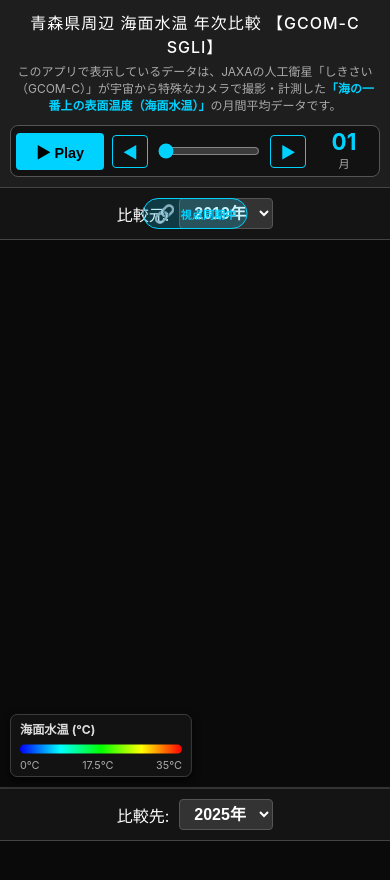
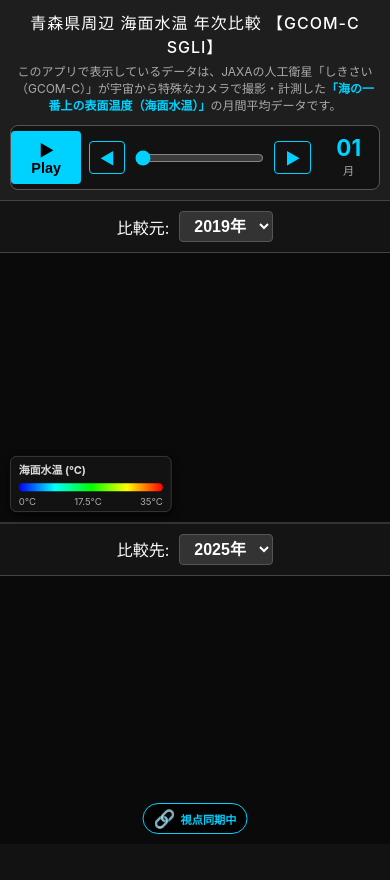
Before and after one commit to fore1f/mutsu-bay-sst, a plain HTML site: page index.html in a window 390 px wide. After the commit the page ends 844 px from the top, so only its background shows below. Drawn offline with nearby package versions, Linux system fonts and the light colour scheme.

Commit message:
Refine mobile UI: Reposition sync indicator and adjust map heights for iPhone

```diff
--- a/index.html
+++ b/index.html
@@ -290,17 +290,14 @@
                 gap: 8px;
                 padding: 5px;
             }
-            #month-slider {
-                width: 100px;
-                flex: 1;
-            }
             #maps-wrapper {
                 flex-direction: column;
-                height: 1200px; /* Force height to show both maps vertically */
-                flex-grow: 0;
+                height: auto; /* Allow flexible height */
+                flex-grow: 1;
+                overflow: hidden;
             }
             .map-section {
-                height: 600px;
+                height: 45vh; /* Each map takes slightly less than half screen */
                 border-right: none;
                 border-bottom: 2px solid #333;
             }
@@ -311,13 +308,19 @@
                 bottom: 10px;
                 left: 10px;
                 padding: 5px 10px;
-                transform: scale(0.9);
+                transform: scale(0.8);
                 transform-origin: bottom left;
+                z-index: 110;
             }
             #sync-indicator {
-                top: 10px;
+                top: auto;
+                bottom: 10px;
+                left: 50%;
+                transform: translateX(-50%);
                 padding: 4px 10px;
                 font-size: 0.7rem;
+                background: rgba(0, 0, 0, 0.8); /* Stronger background for visibility at bottom */
+                z-index: 120;
             }
         }
     </style>
```
